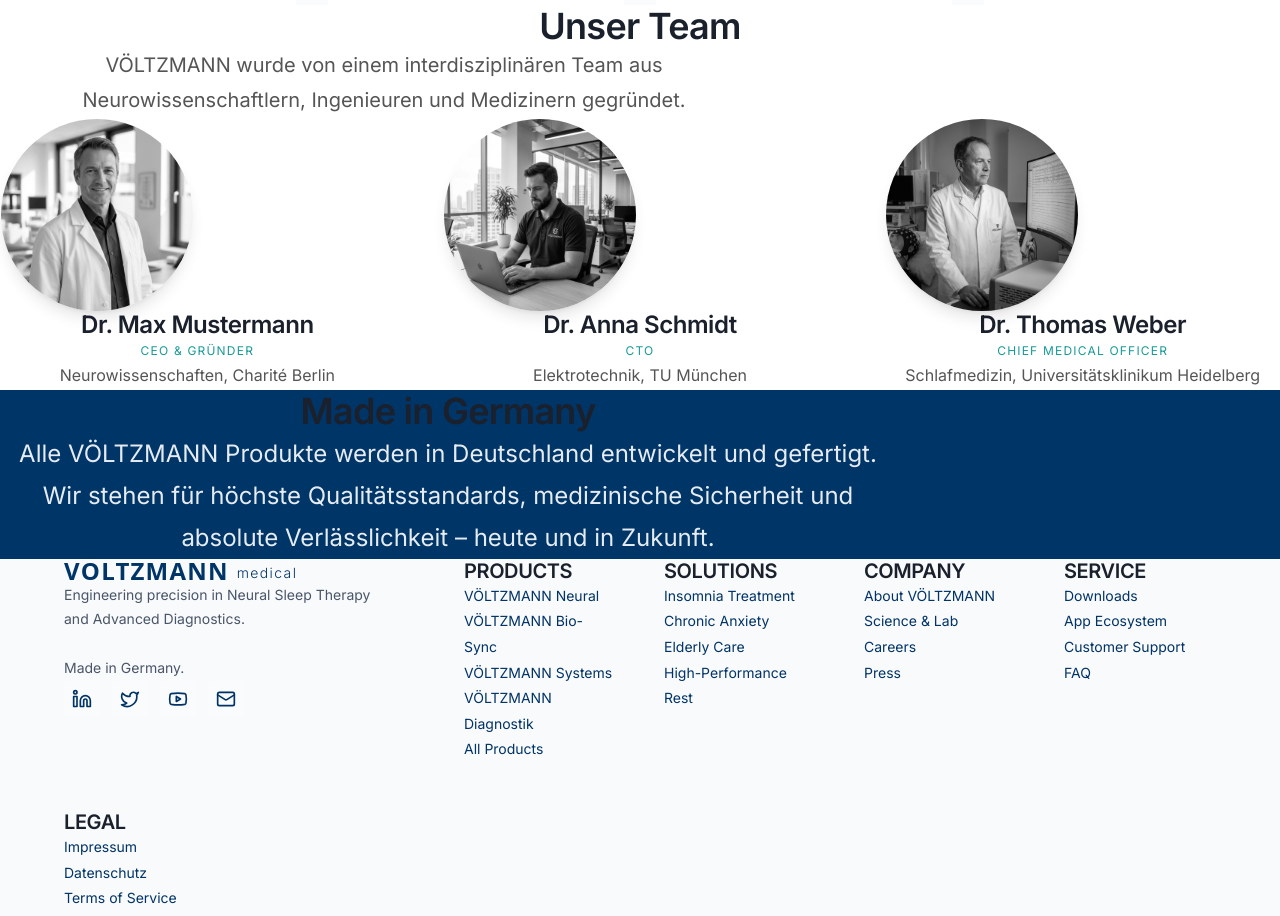
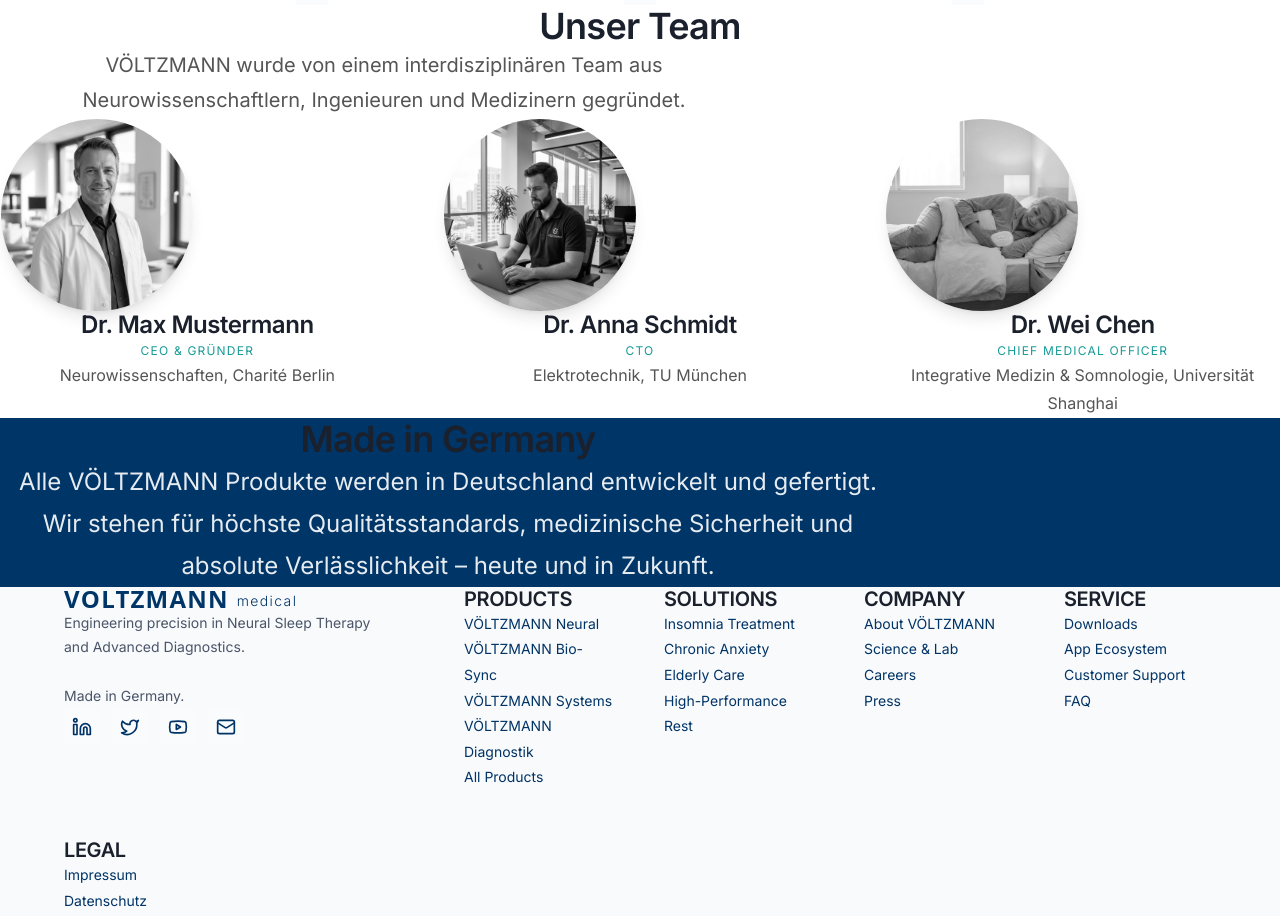
Before and after one commit to sungbada123-web/voltzmann, a Next.js app: page /about in a window 1280 px wide. Shown: the part 1142-2058 px from the top of the page. Built offline with nearby package versions, Linux system fonts and the light colour scheme.

Commit message:
feat: update cmo to chinese profile for diversity

```diff
--- a/app/about/page.tsx
+++ b/app/about/page.tsx
@@ -154,10 +154,10 @@ export default function AboutPage() {
                                 image: '/images/voeltzmann_staff_engineer_office.png'
                             },
                             {
-                                name: 'Dr. Thomas Weber',
+                                name: 'Dr. Wei Chen',
                                 role: 'Chief Medical Officer',
-                                background: 'Schlafmedizin, Universitätsklinikum Heidelberg',
-                                image: '/images/voeltzmann_staff_clinical.png'
+                                background: 'Integrative Medizin & Somnologie, Universität Shanghai',
+                                image: '/images/lifestyle-elderly-asian.png'
                             },
                         ].map((member, index) => (
                             <div key={index} className="bg-white p-8 text-center hover:shadow-2xl transition-all rounded-sm group border-transparent border hover:border-gray-50">
```
